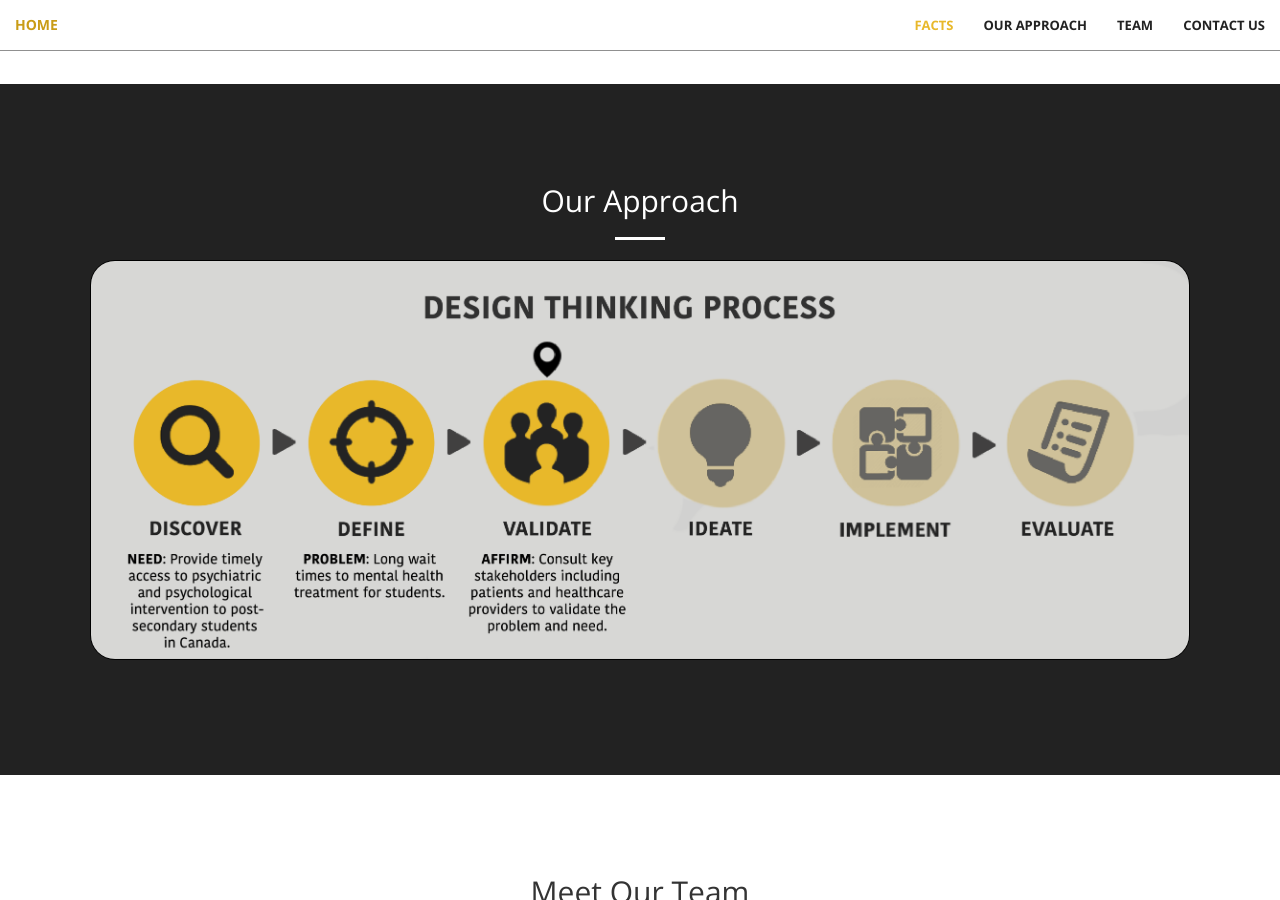
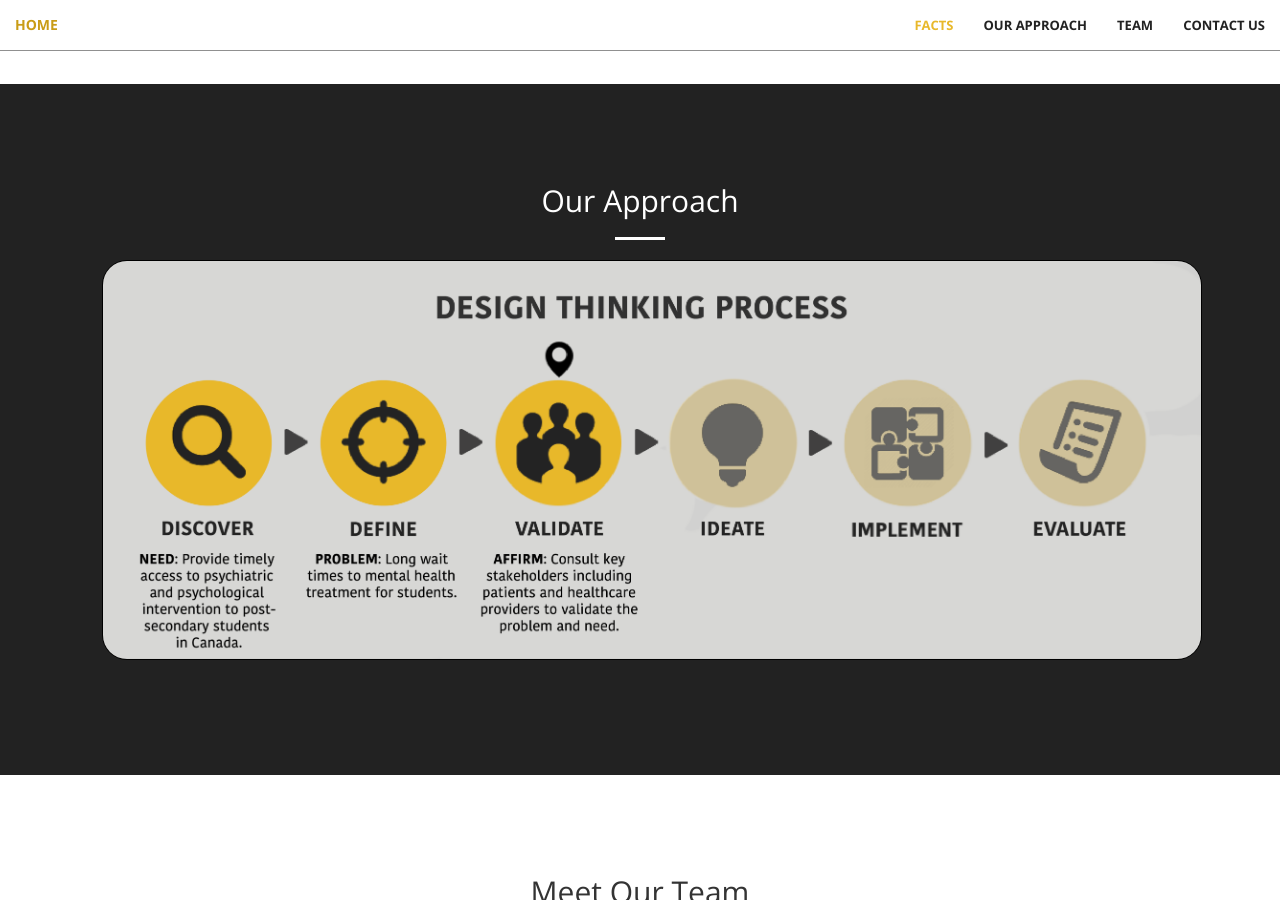
Before and after one commit to pxlu/Timely, a Jekyll site: the page built from index.html, in a window 1280 px wide and 900 px high, scrolled down 1466 px. Built offline with Jekyll 4.4.1, drawn with Linux system fonts in a browser that asks for light colours.

Commit message:
Changed media rule for approach

```diff
--- a/_sass/_base.scss
+++ b/_sass/_base.scss
@@ -309,20 +309,17 @@
 // Solution
 
 .img-banner {
+    height: 200px;
+    width: 550px;
+    margin-left: 15%;
     border: 1px solid black;
     margin-bottom: 15px;
     border-radius: 25px;
-    // iPad View
-    @media (min-width: 767px) {
-        height: 200px;
-        width: 550px;
-        margin-left: 15%;
-    }
     // Desktop View
     @media (min-width: 1200px) {
         height: 400px;
         width: 1100px;
-        margin-left: 7%;
+        margin-left: 8%;
     }
 }
 
```
Also changed, not shown: 2 other files.
